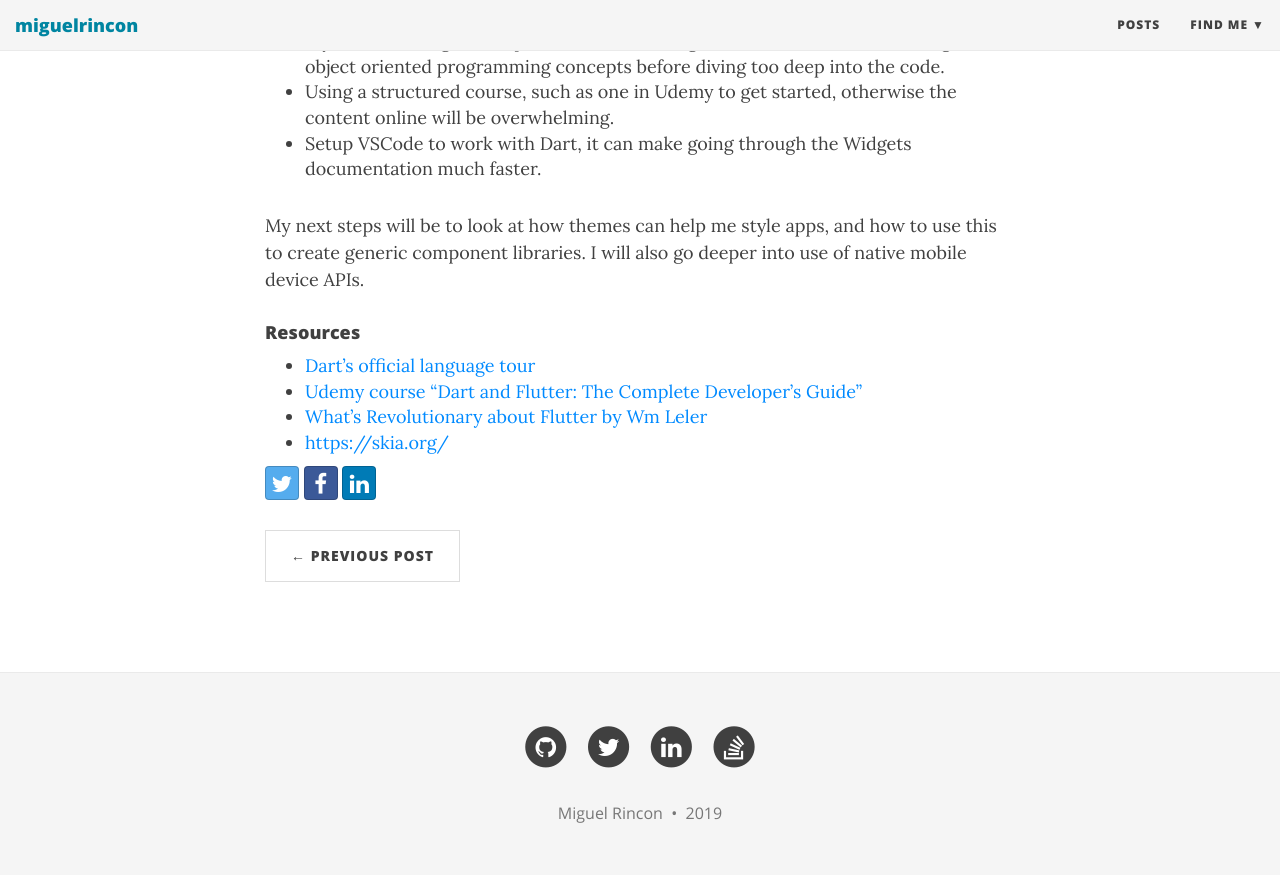
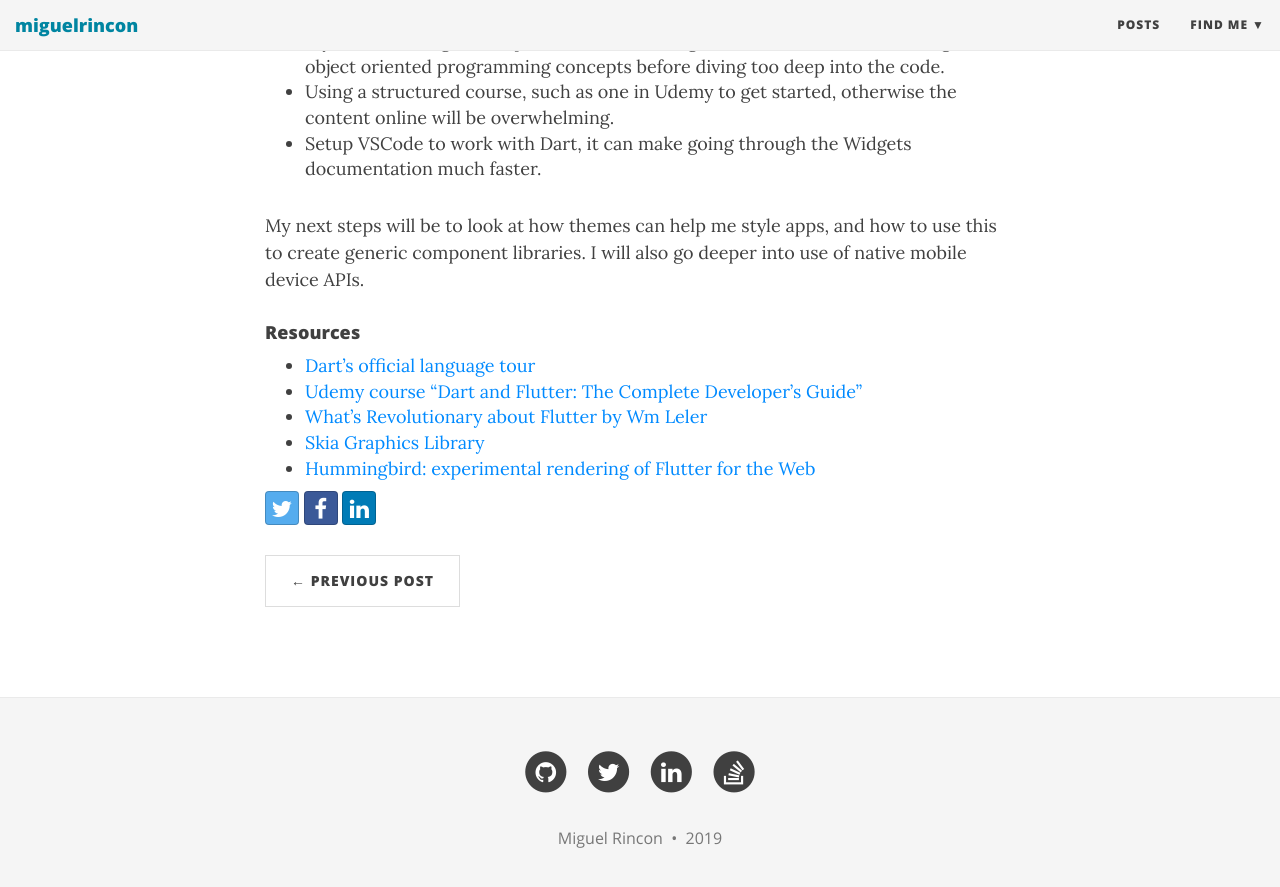
Before and after one commit to miguelrincon/miguelrincon.github.io, a Jekyll site: the page built from _posts/2019-03-26-flutter-web-developers.md, in a window 1280 px wide and 900 px high, scrolled down 3233 px. Shown: the top 887 px of the window. Built offline with Jekyll 4.4.1, drawn with Linux system fonts in a browser that asks for light colours.

```diff
--- a/_includes/head.html
+++ b/_includes/head.html
@@ -93,7 +93,7 @@
   {% endif %}
 
   {% if page.share-img %}
-  <meta property="og:image" content="{{ page.share-img }}" />
+  <meta property="og:image" content="{{ site.url }}{{ page.share-img }}" />
   {% elsif site.avatar %}
   <meta property="og:image" content="{{ site.url }}{{ site.avatar }}" />
   {% endif %}
@@ -121,7 +121,7 @@
   {% endif %}
 
   {% if page.share-img %}
-  <meta name="twitter:image" content="{{ page.share-img }}" />
+  <meta name="twitter:image" content="{{ site.url }}{{ page.share-img }}" />
   {% elsif site.avatar %}
   <meta name="twitter:image" content="{{ site.url }}{{ site.avatar }}" />
   {% endif %}
--- a/_posts/2019-03-26-flutter-web-developers.md
+++ b/_posts/2019-03-26-flutter-web-developers.md
@@ -86,4 +86,5 @@ My next steps will be to look at how themes can help me style apps, and how to u
 - [Udemy course "Dart and Flutter: The Complete Developer's Guide"](https://www.udemy.com/dart-and-flutter-the-complete-developers-guide/)
 - [What’s Revolutionary about Flutter
  by Wm Leler](https://hackernoon.com/whats-revolutionary-about-flutter-946915b09514)
-- [https://skia.org/](https://skia.org/)
+- [Skia Graphics Library](https://skia.org/)
+- [Hummingbird: experimental rendering of Flutter for the Web](https://medium.com/flutter-io/hummingbird-building-flutter-for-the-web-e687c2a023a8)
```
